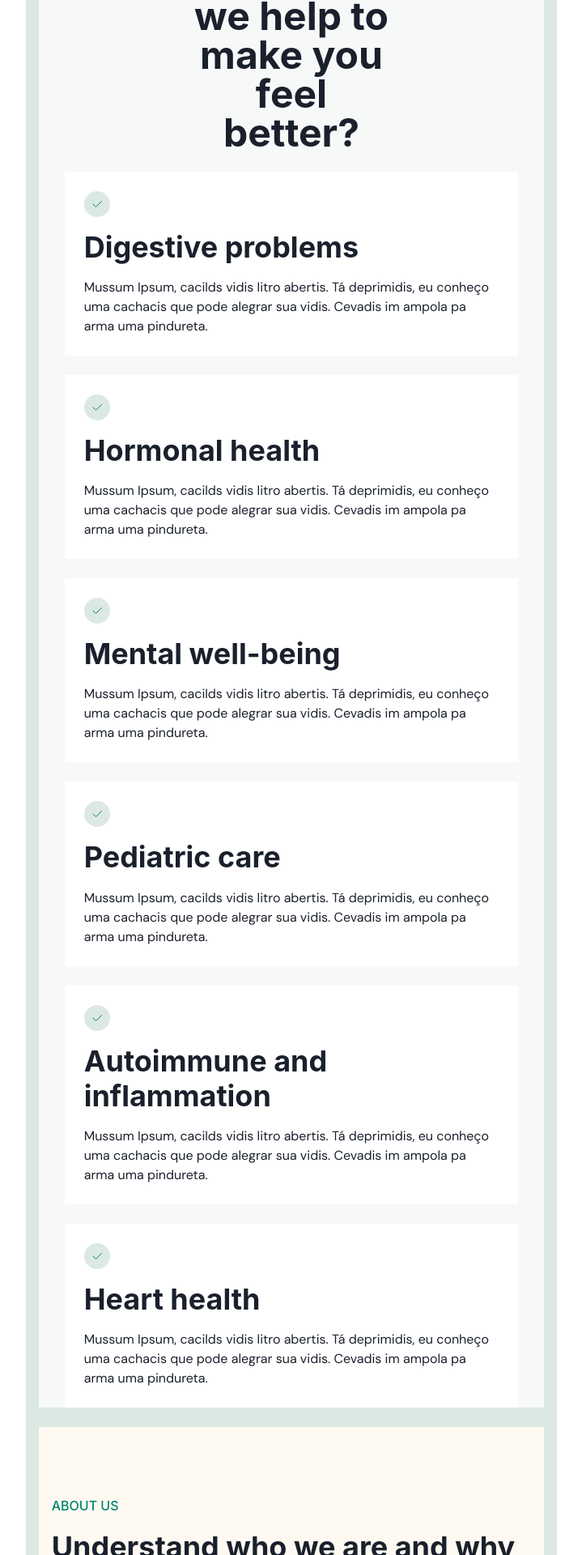
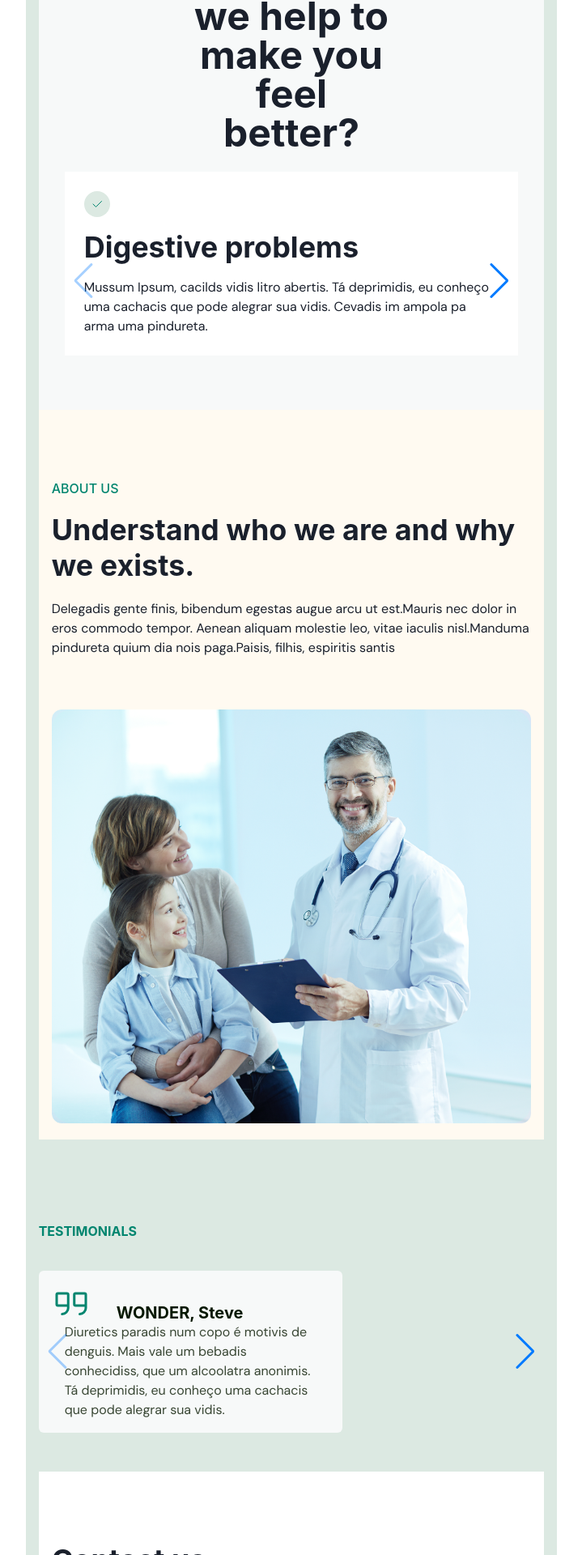
Before and after one commit to ssdev-95/nlw-return-doctor-care, a React (Vite) app: page / in a window 1280 px wide. Shown: the part 1528-3448 px from the top of the page at 81% size, without its empty margins (280-999 px from the left). Built offline with nearby package versions, Linux system fonts and the light colour scheme.

Commit message:
[UPDATE] Added sliders to some sections

```diff
--- a/package.json
+++ b/package.json
@@ -15,7 +15,8 @@
     "phosphor-react": "^1.4.1",
     "react": "^18.0.0",
     "react-dom": "^18.0.0",
-    "sass": "^1.51.0"
+    "sass": "^1.51.0",
+    "swiper": "^8.1.5"
   },
   "devDependencies": {
     "@types/react": "^18.0.0",
--- a/src/components/quote.jsx
+++ b/src/components/quote.jsx
@@ -7,9 +7,9 @@ import { Quotes } from 'phosphor-react'
 export function Quote({author, children}) {
 	return (
 		<Box
-			w="350px"
+			w="375px"
 			p="1rem"
-			bg="brand.beige"
+			bg="brand.green.light2"
 			display="inline-block"
 			borderRadius={6}
 			my="1.45rem"
--- a/src/components/sections/services.jsx
+++ b/src/components/sections/services.jsx
@@ -1,3 +1,8 @@
+import { Navigation } from 'swiper'
+import { Swiper, SwiperSlide } from 'swiper/react'
+import 'swiper/css'
+import 'swiper/css/navigation'
+
 import {
 	Container, Box, Flex, Text, Heading, Icon
 } from '@chakra-ui/react'
@@ -40,7 +45,14 @@ export function ServicesSection() {
 			<Container id="services" pt="5.5rem" textAlign="center" mt="-11rem">
 				<Heading as="h3" color="brand.green.def" size="sm" fontWeight="500">SERVICES</Heading>
 				<Heading w="15.75rem" m="0 auto" size="2xl">How can we help to make you feel better?</Heading>
+				<Swiper
+					spaceBetween={50}
+					slidesPerView={1}
+					modules={[Navigation]}
+					navigation
+				>
 				{services.map((service, index) => (
+				<SwiperSlide>
 				<Box
 					p={6}
 					my={6}
@@ -66,7 +78,9 @@ export function ServicesSection() {
 						<Text>Mussum Ipsum, cacilds vidis litro abertis. Tá deprimidis, eu conheço uma cachacis que pode alegrar sua vidis. Cevadis im ampola pa arma uma pindureta.</Text>
 					</Flex>
 				</Box>
+				</SwiperSlide>
 				))}
+				</Swiper>
 			</Container>
 		</Container>
 	)
--- a/src/components/sections/testimonials.jsx
+++ b/src/components/sections/testimonials.jsx
@@ -1,7 +1,24 @@
-import { Container, Heading } from '@chakra-ui/react'
-import { Slider } from '../slider'
+import { Navigation } from 'swiper'
+import { Swiper, SwiperSlide } from 'swiper/react'
+import 'swiper/css'
+import 'swiper/css/navigation'
+
+import {
+	Container, Heading, Text
+} from '@chakra-ui/react'
+
+import { Quote } from '../quote'
 
 export function TestimonialsSection() {
+	const authors = [
+		'WONDER, Steve',
+		'KOJIMA, Hideo',
+		'JOBS, Steve',
+		'KOTARO, Amon'
+	]
+
+	const testimony = 'Diuretics paradis num copo é motivis de denguis. Mais vale um bebadis conhecidiss, que um alcoolatra anonimis. Tá deprimidis, eu conheço uma cachacis que pode alegrar sua vidis.'
+
 	return (
 		<Container
 			as="section"
@@ -18,7 +35,22 @@ export function TestimonialsSection() {
 			>
 				TESTIMONIALS
 			</Heading>
-			<Slider />
+			<Swiper
+				spaceBetween={50}
+				slidesPerView={1}
+				modules={[Navigation]}
+				navigation
+			>
+				{authors.map(author => (
+					<SwiperSlide
+						key={`${author.split(', ').join('-')}`}
+					>
+					 <Quote	author={author}	>
+							<Text>{testimony}</Text>
+						</Quote>
+					</SwiperSlide>
+				))}
+			</Swiper>
 		</Container>
 	)
 }
--- a/src/components/slider.jsx
+++ /dev/null
@@ -1,31 +0,0 @@
-import { useState } from 'react'
-import {
-	Container, Text, Flex, Button
-} from '@chakra-ui/react'
-import { Quote } from './quote'
-
-const authors = [
-	'WONDER, Steve',
-	'KOJIMA, Hideo',
-	'JOBS, Steve',
-	'KOTARO, Amon'
-]
-
-export function Slider() {
-	const [current, setCurrent] = useState(0)
-
-	return (
-		<Container w="400px" h="fit-content" overflowX="scroll">
-			{authors.map(author => (
-				<Quote
-					key={`${author.split(', ').join('-')}`}
-					author={author}
-				>
-					<Text>
-						Diuretics paradis num copo é motivis de denguis.Mais vale um bebadis conhecidiss, que um alcoolatra anonimis.Tá deprimidis, eu conheço uma cachacis que pode alegrar sua vidis.
-					</Text>
-				</Quote>
-			))}
-		</Container>
-	)
-}
```
Also changed, not shown: 1 other file (tests, documents, lock files or other folders).
